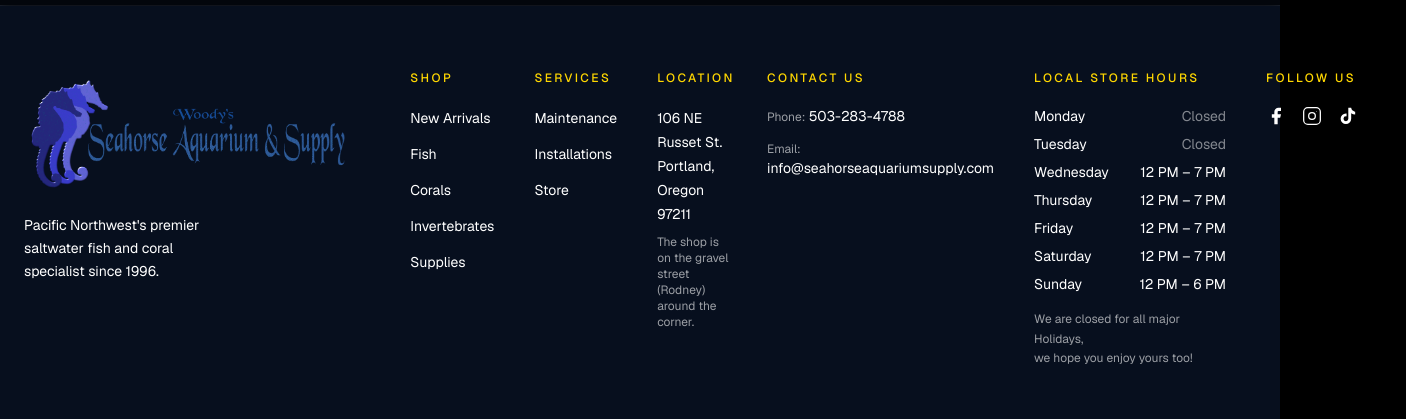
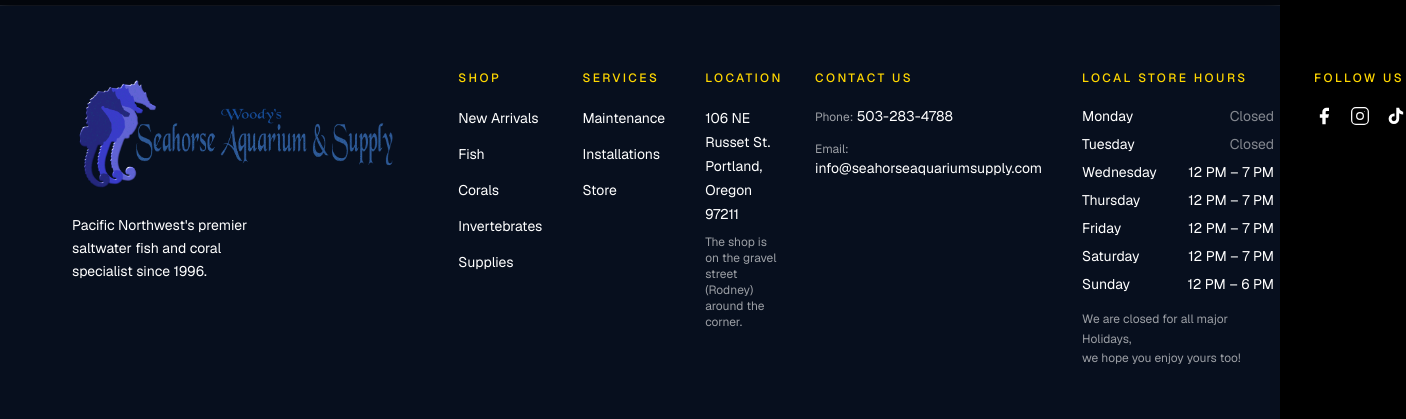
Before and after one commit to locallfs/seahorse, a Next.js app: page / in a window 1280 px wide. Shown: the part 4927-5346 px from the top of the page, 1406 px wide, since content can reach past the window. Built offline with nearby package versions, Linux system fonts and the light colour scheme; no server answers; what @medusajs/js-sdk would draw is missing.

Commit message:
Footer: nudge logo right, remove centering on columns to push them left
Co-Authored-By: Claude Opus 4.6 <noreply@anthropic.com>

```diff
--- a/components/Footer.tsx
+++ b/components/Footer.tsx
@@ -30,7 +30,7 @@ export default function Footer() {
     <footer className="bg-ocean-900 border-t border-white/10 mt-auto">
       <div className="py-16 px-6">
         <div className="flex flex-col lg:flex-row gap-10">
-          <div className="flex-shrink-0">
+          <div className="flex-shrink-0 lg:pl-12">
             <Image
               src="/images/LogoFullNameOnly.png"
               alt="Woody's Seahorse Aquarium & Supply"
@@ -44,7 +44,7 @@ export default function Footer() {
             </p>
           </div>
 
-          <div className="max-w-screen-xl mx-auto w-full">
+          <div className="max-w-screen-xl w-full">
             <div className="grid grid-cols-1 md:grid-cols-3 lg:grid-cols-[auto_auto_auto_auto_auto] gap-x-10 gap-y-8 lg:justify-between">
               <div>
                 <p className="text-xs tracking-[0.2em] uppercase text-[#FFD700] font-medium mb-5">
```
